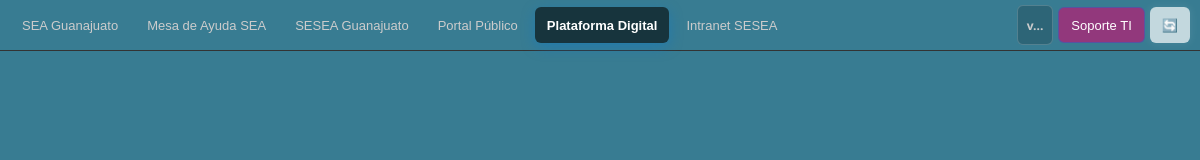
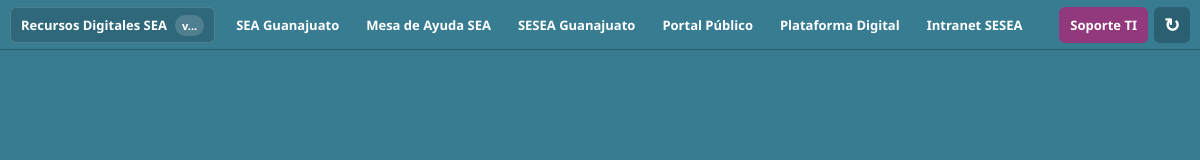
Before and after one commit to dgitsesea/sea-apps-electron, an Electron app: page navbar.html in a window 1200 px wide. Drawn offline with Linux system fonts and the light colour scheme; no server answers.

Commit message:
Mejorar barra de navegacion superior

```diff
--- a/navbar.html
+++ b/navbar.html
@@ -1,352 +1,217 @@
 <!DOCTYPE html>
-<html>
+<html lang="es">
 
 <head>
     <meta charset="utf-8">
     <title>Recursos Digitales SEA</title>
 
     <style>
-        /* ================================= */
-        /* CURSOR GLOBAL */
-        /* ================================= */
+        :root {
+            --navbar-text-color: #ffffff;
+            --active-button-text-color: #ffffff;
+        }
+
+        * {
+            box-sizing: border-box;
+        }
 
         html,
-        body,
-        button,
-        .nav-container,
-        * {
-            cursor:
-                pointer;
+        body {
+            margin: 0;
+            width: 100%;
+            height: 50px;
+            overflow: hidden;
+            user-select: none;
+            -webkit-user-select: none;
         }
 
         body {
-            margin: 0;
-            padding: 0;
-
             background-color: #387c92;
-            transition: background-color 0.3s ease;
-
-            font-family:
-                'Segoe UI',
-                Roboto,
-                Helvetica,
-                Arial,
-                sans-serif;
-
-            display: flex;
-            align-items: center;
-
-            height: 50px;
-
-            overflow: hidden;
-
-            border-bottom: 1px solid #333;
-
-            user-select: none;
-
-            -webkit-user-select: none;
+            border-bottom: 1px solid rgba(0, 0, 0, 0.28);
+            color: var(--navbar-text-color);
+            font-family: "Segoe UI", Roboto, Helvetica, Arial, sans-serif;
+            transition: background-color 0.25s ease;
         }
-
-        /* ================================= */
-        /* REGIÓN DRAGGABLE */
-        /* ================================= */
 
         .drag-region {
             position: fixed;
-
-            top: 0;
-            left: 0;
-
-            width: 100%;
+            inset: 0;
             height: 50px;
-
             -webkit-app-region: drag;
-
             z-index: 1;
         }
 
-        /* ================================= */
-        /* NAV */
-        /* ================================= */
-
-        .nav-container {
+        .topbar {
             position: relative;
-
             z-index: 2;
-
-            display: flex;
-
+            display: grid;
+            grid-template-columns: minmax(188px, auto) minmax(0, 1fr) auto;
+            align-items: center;
+            gap: 10px;
             width: 100%;
-            height: 100%;
-
-            padding: 0 10px;
-
-            gap: 5px;
-
-            align-items: center;
-
+            height: 50px;
+            padding: 7px 10px;
             -webkit-app-region: no-drag;
         }
 
-        button {
-            background: transparent;
-
-            border: none;
-
-            color: var(--navbar-text-color, #cccccc);
-
-            font-size: 13px;
-            font-weight: 500;
-
-            padding: 8px 12px;
-
-            border-radius: 6px;
-
-            transition:
-                all 0.3s cubic-bezier(0.25, 0.8, 0.25, 1);
-
-            height: 36px;
-
-            position: relative;
-
-            overflow: hidden;
-
+        .brand {
             display: flex;
             align-items: center;
-            justify-content: center;
+            gap: 8px;
+            min-width: 0;
+            height: 36px;
+            padding: 0 10px;
+            border-radius: 6px;
+            background: rgba(0, 0, 0, 0.16);
+            border: 1px solid rgba(255, 255, 255, 0.16);
+            white-space: nowrap;
         }
 
-        /* ================================= */
-        /* EFECTOS BOTONES */
-        /* ================================= */
-
-        button::after {
-            content: '';
-
-            position: absolute;
-
-            top: 0;
-            left: -150%;
-
-            width: 50%;
-            height: 100%;
-
-            background: linear-gradient(to right,
-                    rgba(255, 255, 255, 0) 0%,
-                    rgba(255, 255, 255, 0.25) 50%,
-                    rgba(255, 255, 255, 0) 100%);
-
-            transform: skewX(-25deg);
-
-            pointer-events: none;
+        .brand-name {
+            overflow: hidden;
+            text-overflow: ellipsis;
+            font-size: 13px;
+            font-weight: 700;
         }
 
-        button:hover {
-            background-color: #59c4e7;
-            color: #ffffff;
-
-            box-shadow:
-                0 0 12px rgba(0, 120, 212, 0.3);
-
-            transform:
-                translateY(-1px) scale(1.02);
+        .version-pill {
+            flex: 0 0 auto;
+            padding: 3px 7px;
+            border-radius: 999px;
+            background: rgba(255, 255, 255, 0.16);
+            font-size: 11px;
+            font-weight: 700;
         }
 
-        button:hover::after {
-            left: 150%;
-
-            transition:
-                left 0.6s cubic-bezier(0.25,
-                    0.8,
-                    0.25,
-                    1);
+        .nav-strip {
+            display: flex;
+            align-items: center;
+            gap: 5px;
+            min-width: 0;
+            overflow-x: auto;
+            overflow-y: hidden;
+            scrollbar-width: none;
         }
 
-        /* ================================= */
-        /* BOTÓN ACTIVO */
-        /* ================================= */
-
-        button.active {
-            background: #17343d;
-
-            background-size: 300% 300%;
-
-            animation:
-                activeGradient 4s ease infinite;
-
-            color: var(--active-button-text-color, #ffffff);
-
-            box-shadow:
-                0 4px 14px rgba(0, 120, 212, 0.4);
-
-            font-weight: 600;
+        .nav-strip::-webkit-scrollbar {
+            display: none;
         }
 
-
-
-        .spacer {
-            flex-grow: 1;
+        button {
+            border: 0;
+            border-radius: 6px;
+            cursor: pointer;
+            font-family: inherit;
+            transition: background 0.18s ease, color 0.18s ease, box-shadow 0.18s ease;
         }
 
-        .version-badge {
-            color: var(--navbar-text-color, #cccccc);
-            font-size: 12px;
+        .nav-link {
+            flex: 0 0 auto;
+            height: 36px;
+            padding: 0 11px;
+            background: transparent;
+            color: var(--navbar-text-color);
+            font-size: 13px;
             font-weight: 600;
-            height: 28px;
-            padding: 5px 9px;
-            border-radius: 6px;
-            background: rgba(0, 0, 0, 0.18);
-            border: 1px solid rgba(255, 255, 255, 0.18);
+            white-space: nowrap;
+        }
+
+        .nav-link:hover {
+            background: rgba(255, 255, 255, 0.16);
+        }
+
+        .nav-link.active {
+            background: rgba(0, 0, 0, 0.44);
+            color: var(--active-button-text-color);
+            box-shadow: inset 0 -2px 0 rgba(255, 255, 255, 0.8);
+        }
+
+        .actions {
             display: flex;
             align-items: center;
-            white-space: nowrap;
-            -webkit-app-region: no-drag;
+            gap: 6px;
+        }
+
+        .action-btn {
+            height: 36px;
+            min-width: 36px;
+            padding: 0 11px;
+            background: rgba(0, 0, 0, 0.22);
+            color: #ffffff;
+            font-size: 13px;
+            font-weight: 700;
+        }
+
+        .action-btn:hover {
+            background: rgba(0, 0, 0, 0.36);
+        }
+
+        .support-btn {
+            background: #92387c;
+        }
+
+        .support-btn:hover {
+            background: #7c9238;
         }
 
         .reload-btn {
-            background-color: #c3d8de;
-            box-shadow:
-                0 0 10px rgba(255, 255, 255, 0.1);
-        }
-
-        .reload-btn:hover {
-            background-color: #444;
-
-            box-shadow:
-                0 0 10px rgba(255, 255, 255, 0.1);
-        }
-
-        .support-btn {
-            background-color:
-                #92387c;
-
-            border:
-                1px solid rgba(0, 120, 212, 0.4);
-
-            color: #ffffff;
-        }
-
-        .support-btn:hover {
-            background-color: #7c9238;
-
-            color: #ffffff;
-
-            box-shadow:
-                0 0 14px rgba(0, 120, 212, 0.6);
-        }
-
-        /* ================================= */
-        /* ANIMACIONES */
-        /* ================================= */
-
-        @keyframes activeGradient {
-
-            0% {
-                background-position: 0% 50%;
-            }
-
-            50% {
-                background-position: 100% 50%;
-            }
-
-            100% {
-                background-position: 0% 50%;
-            }
-        }
-
-        @keyframes pulseDot {
-
-            0%,
-            100% {
-                transform: scale(1);
-                opacity: 0.7;
-            }
-
-            50% {
-                transform: scale(1.5);
-                opacity: 1;
-            }
+            padding: 0;
+            font-size: 19px;
+            line-height: 1;
         }
     </style>
 </head>
 
 <body>
-
-    <!-- Región draggable -->
     <div class="drag-region"></div>
 
-    <div class="nav-container">
+    <div class="topbar">
+        <div class="brand" title="Recursos Digitales SEA">
+            <span class="brand-name">Recursos Digitales SEA</span>
+            <span id="version-badge" class="version-pill">v...</span>
+        </div>
 
-        <button onclick="navigate('https://sistemaestatalanticorrupcion.guanajuato.gob.mx/', this)">
-            SEA Guanajuato
-        </button>
+        <nav id="nav-strip" class="nav-strip" aria-label="Aplicaciones SEA"></nav>
 
-        <button onclick="navigate('https://sistemaestatalanticorrupcion.guanajuato.gob.mx/mesa-de-ayuda/', this)">
-            Mesa de Ayuda SEA
-        </button>
-
-        <button onclick="navigate('https://seseaguanajuato.org/', this)">
-            SESEA Guanajuato
-        </button>
-
-        <button onclick="navigate('https://publico.seseaguanajuato.org/', this)">
-            Portal Público
-        </button>
-
-        <button onclick="navigate('https://plataformadigital.guanajuato.gob.mx/', this)" class="active">
-
-            Plataforma Digital
-        </button>
-
-        <button onclick="navigate('https://intranet.seseaguanajuato.org/', this)">
-            Intranet SESEA
-        </button>
-
-
-
-        <div class="spacer"></div>
-        <div id="version-badge" class="version-badge">v...</div>
-        <button class="support-btn" onclick="openTiSupport()">
-            Soporte TI
-        </button>
-        <button class="reload-btn" onclick="reloadView()">
-
-            🔄
-        </button>
-
+        <div class="actions">
+            <button id="support-button" class="action-btn support-btn" type="button">
+                Soporte TI
+            </button>
+            <button id="reload-button" class="action-btn reload-btn" type="button" aria-label="Recargar página" title="Recargar página">
+                ↻
+            </button>
+        </div>
     </div>
 
     <script>
+        const NAV_ITEMS = [
+            {
+                label: 'SEA Guanajuato',
+                url: 'https://sistemaestatalanticorrupcion.guanajuato.gob.mx/'
+            },
+            {
+                label: 'Mesa de Ayuda SEA',
+                url: 'https://sistemaestatalanticorrupcion.guanajuato.gob.mx/mesa-de-ayuda/'
+            },
+            {
+                label: 'SESEA Guanajuato',
+                url: 'https://seseaguanajuato.org/'
+            },
+            {
+                label: 'Portal Público',
+                url: 'https://publico.seseaguanajuato.org/'
+            },
+            {
+                label: 'Plataforma Digital',
+                url: 'https://plataformadigital.guanajuato.gob.mx/'
+            },
+            {
+                label: 'Intranet SESEA',
+                url: 'https://intranet.seseaguanajuato.org/'
+            }
+        ];
 
-        function navigate(url, btn) {
-
-            document
-                .querySelectorAll('button')
-                .forEach(b => b.classList.remove('active'));
-
-            if (btn) {
-                btn.classList.add('active');
-            }
-
-            window.api.navigate(url);
-        }
-
-        function reloadView() {
-            window.api.reload();
-        }
-
-        function openTiSupport() {
-            window.api.openTiSupport();
-        }
-
-        window.api.onNavbarThemeColor(color => {
-            if (!color) return;
-            document.body.style.backgroundColor = color;
-        });
-
-        /* ================================= */
-        /* BOTÓN ACTIVO */
-        /* ================================= */
+        const navStrip = document.getElementById('nav-strip');
 
         const parseColor = (value) => {
             if (!value || typeof value !== 'string') return null;
@@ -392,41 +257,65 @@
             return lum > 0.55 ? '#111111' : '#ffffff';
         };
 
-        const contrastRatio = (bg, fg) => {
-            const rgbBg = parseColor(bg);
-            const rgbFg = parseColor(fg);
-            if (!rgbBg || !rgbFg) return 0;
-
-            const luminance = (rgb) => {
-                const normalize = (value) => {
-                    const channel = value / 255;
-                    return channel <= 0.03928
-                        ? channel / 12.92
-                        : Math.pow((channel + 0.055) / 1.055, 2.4);
-                };
-                return 0.2126 * normalize(rgb.r) + 0.7152 * normalize(rgb.g) + 0.0722 * normalize(rgb.b);
-            };
-
-            const L1 = luminance(rgbBg);
-            const L2 = luminance(rgbFg);
-            return (Math.max(L1, L2) + 0.05) / (Math.min(L1, L2) + 0.05);
-        };
-
         const updateButtonTextColors = () => {
             const navbarBg = document.body.style.backgroundColor || window.getComputedStyle(document.body).backgroundColor;
             const baseText = contrastColor(navbarBg);
             document.documentElement.style.setProperty('--navbar-text-color', baseText);
+            document.documentElement.style.setProperty('--active-button-text-color', '#ffffff');
+        };
 
-            const activeButton = document.querySelector('button.active');
-            if (activeButton) {
-                const activeBg = window.getComputedStyle(activeButton).backgroundColor;
-                let activeText = contrastColor(activeBg || navbarBg);
-                if (contrastRatio(activeBg || navbarBg, activeText) < 4.5) {
-                    activeText = contrastColor(navbarBg);
+        const setActiveByUrl = (url) => {
+            let bestMatch = null;
+            let longestLength = 0;
+
+            document.querySelectorAll('.nav-link').forEach(button => {
+                button.classList.remove('active');
+                const buttonUrl = button.dataset.url;
+
+                if (url && url.startsWith(buttonUrl) && buttonUrl.length > longestLength) {
+                    bestMatch = button;
+                    longestLength = buttonUrl.length;
                 }
-                document.documentElement.style.setProperty('--active-button-text-color', activeText);
+            });
+
+            if (bestMatch) {
+                bestMatch.classList.add('active');
+                bestMatch.scrollIntoView({ inline: 'nearest', block: 'nearest' });
             }
         };
+
+        const navigate = (url) => {
+            setActiveByUrl(url);
+            window.api.navigate(url);
+        };
+
+        const reloadView = () => {
+            window.api.reload();
+        };
+
+        const openTiSupport = () => {
+            window.api.openTiSupport();
+        };
+
+        const renderNavigation = () => {
+            navStrip.innerHTML = '';
+
+            NAV_ITEMS.forEach(item => {
+                const button = document.createElement('button');
+                button.type = 'button';
+                button.className = 'nav-link';
+                button.textContent = item.label;
+                button.title = item.label;
+                button.dataset.url = item.url;
+                button.addEventListener('click', () => navigate(item.url));
+                navStrip.appendChild(button);
+            });
+        };
+
+        renderNavigation();
+
+        document.getElementById('support-button').addEventListener('click', openTiSupport);
+        document.getElementById('reload-button').addEventListener('click', reloadView);
 
         window.api.onNavbarThemeColor(color => {
             if (!color) return;
@@ -435,47 +324,7 @@
         });
 
         window.api.getLastUrl().then(url => {
-
-            if (!url) return;
-
-            let bestMatch = null;
-
-            let longestLength = 0;
-
-            document
-                .querySelectorAll('button')
-                .forEach(b => {
-
-                    b.classList.remove('active');
-
-                    const onclickAttr =
-                        b.getAttribute('onclick');
-
-                    if (!onclickAttr) return;
-
-                    const match =
-                        onclickAttr.match(
-                            /navigate\('([^']+)'/
-                        );
-
-                    if (match && match[1]) {
-
-                        const btnUrl = match[1];
-
-                        if (
-                            url.startsWith(btnUrl) &&
-                            btnUrl.length > longestLength
-                        ) {
-                            bestMatch = b;
-                            longestLength = btnUrl.length;
-                        }
-                    }
-                });
-
-            if (bestMatch) {
-                bestMatch.classList.add('active');
-            }
-
+            setActiveByUrl(url);
             updateButtonTextColors();
         });
 
@@ -484,9 +333,7 @@
             document.title = `Recursos Digitales SEA v${version}`;
             document.getElementById('version-badge').textContent = `v${version}`;
         });
-
     </script>
-
 </body>
 
 </html>
```
